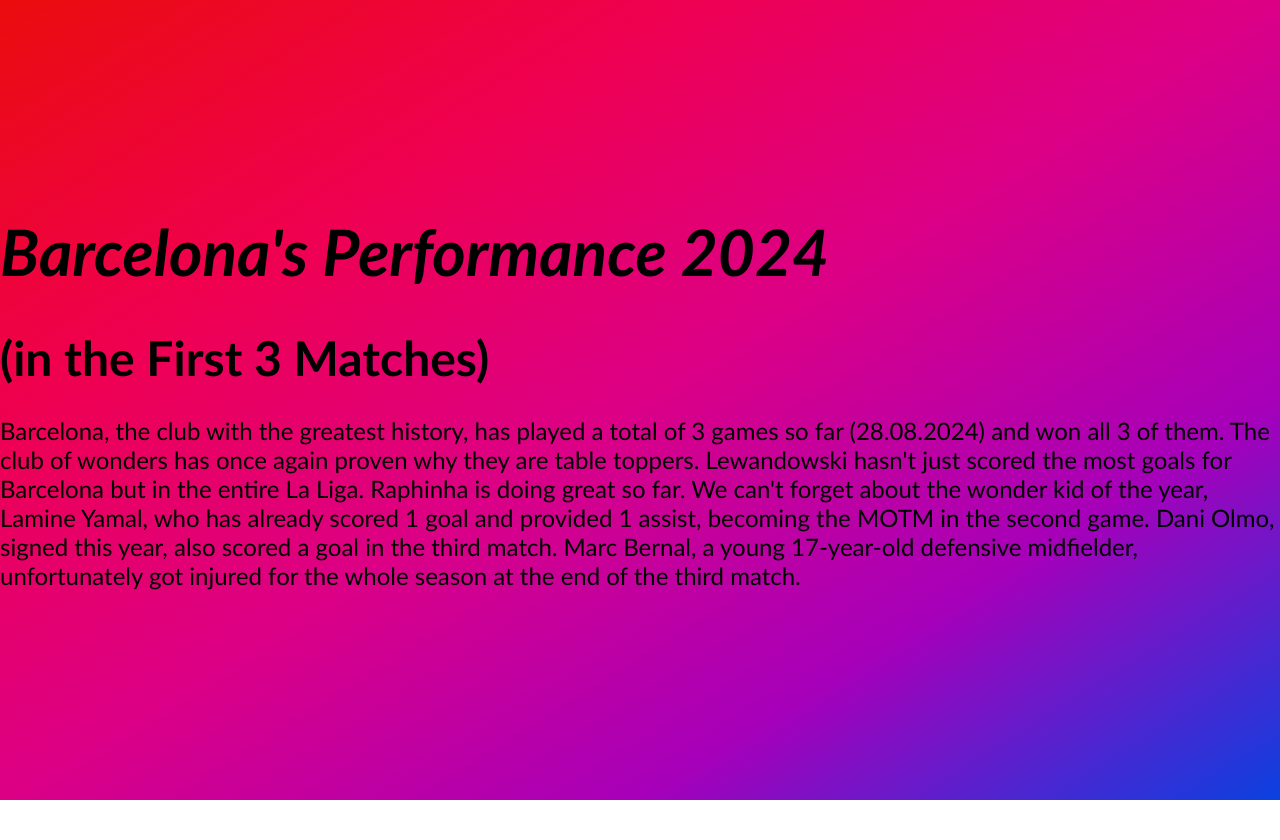
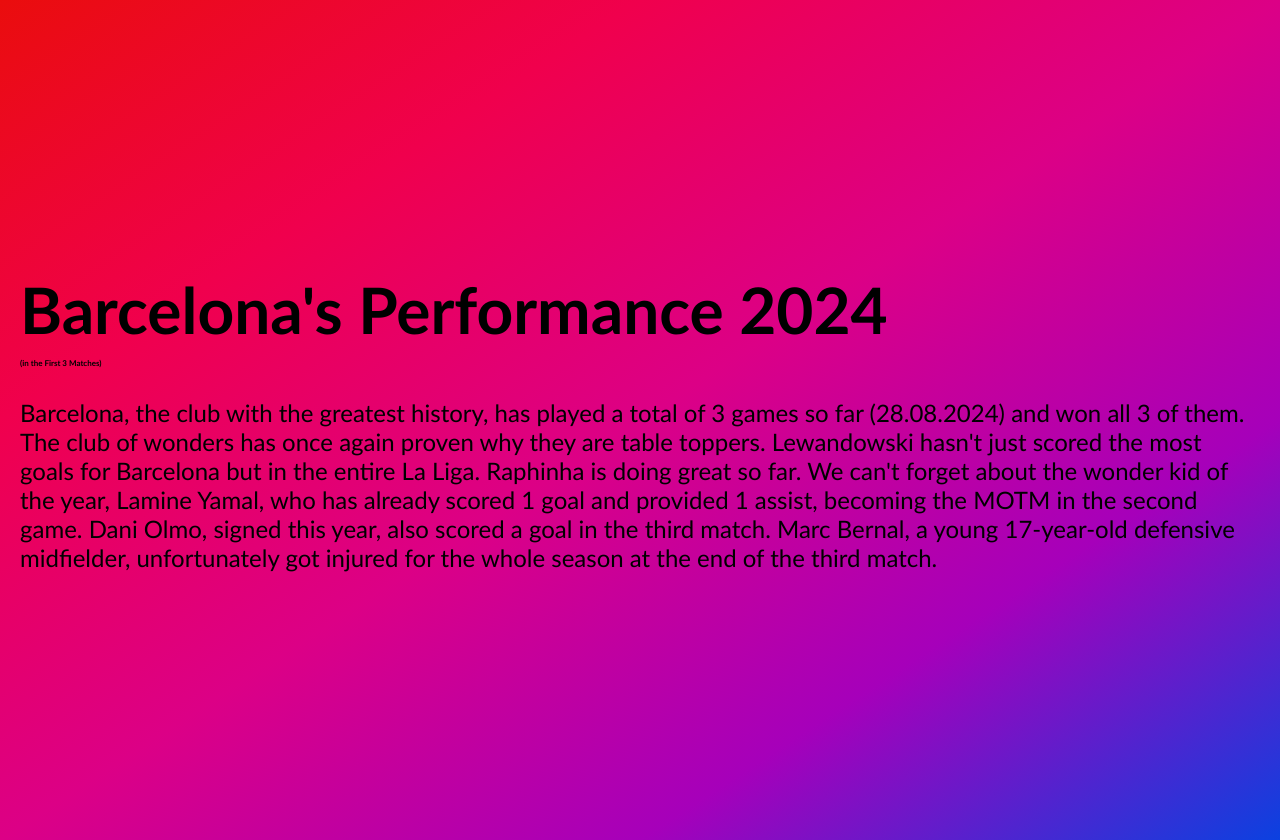
Before and after one commit to Gamer-2106/Starter, a plain HTML site: page about.html in a window 1280 px wide. Before the commit the page ends 800 px from the top, so only its background shows below. Drawn offline with Linux system fonts and the light colour scheme.

Commit message:
about.html

```diff
--- a/about.html
+++ b/about.html
@@ -17,7 +17,7 @@
     body {
       font-family: 'Gill Sans', sans-serif;
       margin: 0;
-      padding: 0;
+      padding: 20px;
       min-height: 100vh;
       display: flex;
       justify-content: center;
@@ -29,12 +29,12 @@ background-image: linear-gradient(to right bottom, #ea0d0d, #f0004d, #dc0086, #a
 
     h1 {
       font-size: 4em;
-      margin-bottom: 20px;
+      margin-bottom:10px;
       animation: slideInFromLeft 2s ease-out;
     }
 
     h2 {
-      font-size: 3em;
+      font-size: 0.5em;
       margin-bottom: 30px;
       animation: slideInFromLeft 2s ease-out;
     }
@@ -53,7 +53,7 @@ background-image: linear-gradient(to right bottom, #ea0d0d, #f0004d, #dc0086, #a
 </head>
 <body>
   <div>
-    <h1> <i>Barcelona's Performance 2024</i></h1>
+    <h1>Barcelona's Performance 2024</h1>
     <h2>(in the First 3 Matches)</h2>
     <p>Barcelona, the club with the greatest history, has played a total of 3 games so far (28.08.2024) and won all 3 of them. The club of wonders has once again proven why they are table toppers. Lewandowski hasn't just scored the most goals for Barcelona but in the entire La Liga. Raphinha is doing great so far. We can't forget about the wonder kid of the year, Lamine Yamal, who has already scored 1 goal and provided 1 assist, becoming the MOTM in the second game. Dani Olmo, signed this year, also scored a goal in the third match. Marc Bernal, a young 17-year-old defensive midfielder, unfortunately got injured for the whole season at the end of the third match.</p>
   </div>
```
